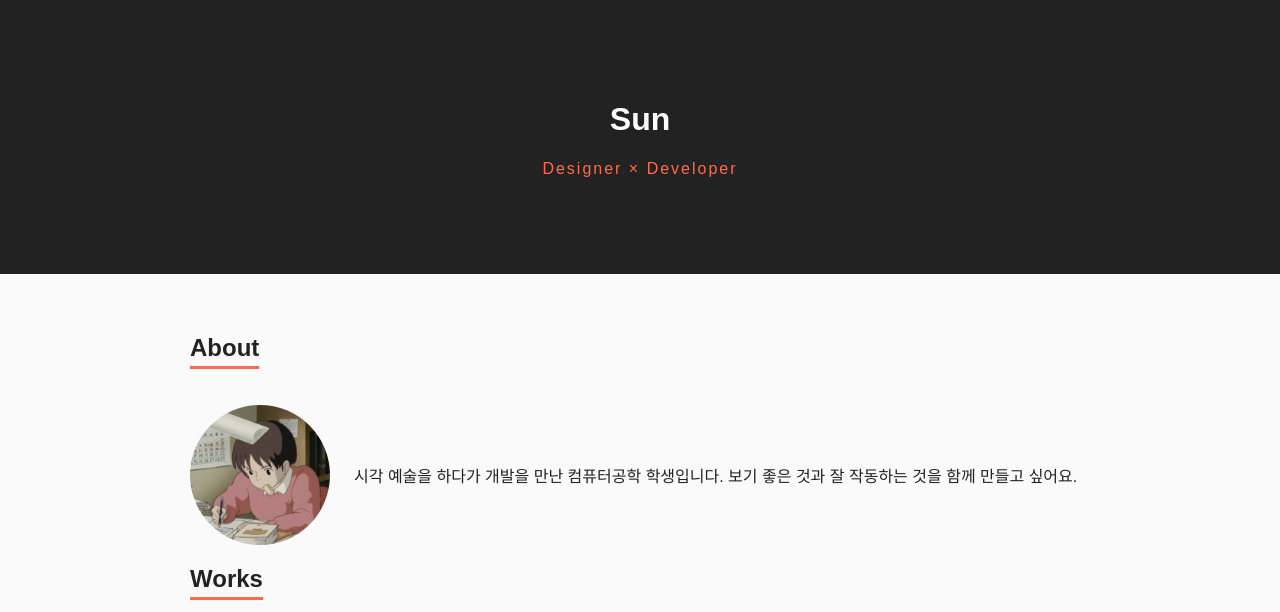
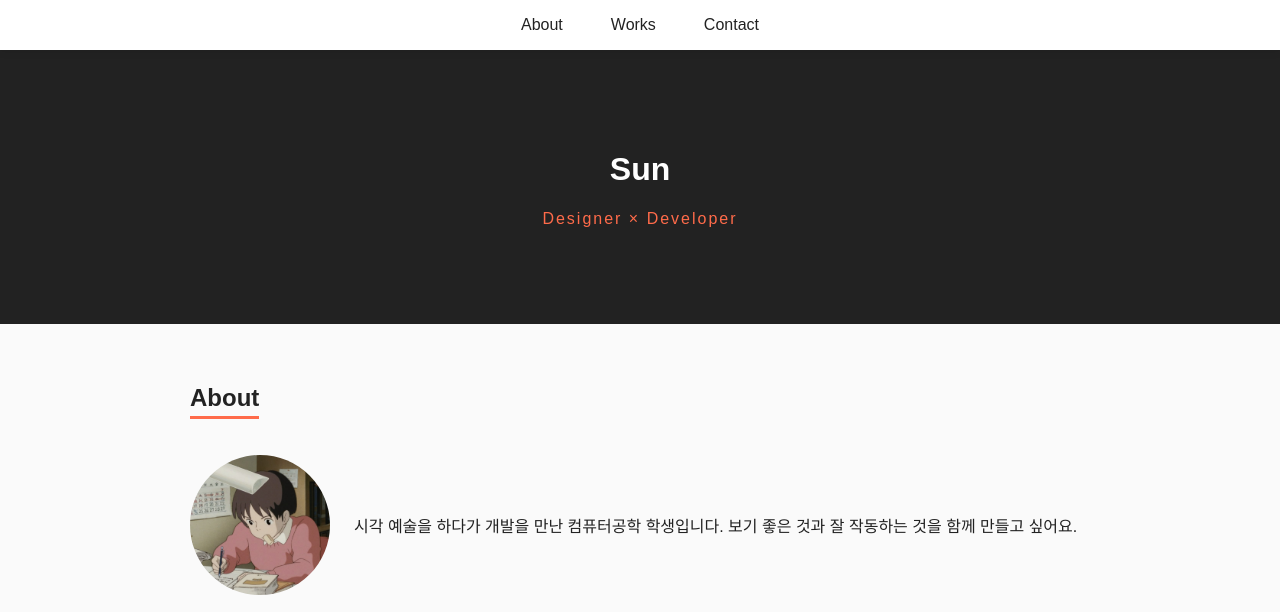
Before and after one commit to sun496/first-project, a plain HTML site: page index.html in a window 1280 px wide. Shown: the top 612 px of the page. Drawn offline with Linux system fonts and the light colour scheme.

Commit message:
feat: 상단 내비게이션 메뉴 추가

```diff
--- a/index.html
+++ b/index.html
@@ -7,6 +7,12 @@
   <link rel="stylesheet" href="style.css">
 </head>
 <body>
+  <nav>
+    <a href="#about">About</a>
+    <a href="#works">Works</a>
+    <a href="#contact">Contact</a>
+  </nav>
+
   <header>
     <h1>Sun</h1>
     <p>Designer × Developer</p>
--- a/style.css
+++ b/style.css
@@ -106,3 +106,33 @@ footer {
   object-fit: cover;
   flex-shrink: 0;
 }
+
+html {
+  scroll-behavior: smooth;
+}
+
+nav {
+  position: sticky;
+  top: 0;
+  z-index: 10;
+  display: flex;
+  justify-content: center;
+  gap: 8px;
+  background: #fff;
+  box-shadow: 0 2px 8px rgba(0, 0, 0, 0.08);
+}
+
+nav a {
+  padding: 16px 20px;
+  color: var(--text);
+  text-decoration: none;
+  transition: color 0.2s;
+}
+
+nav a:hover {
+  color: var(--accent);
+}
+
+section {
+  scroll-margin-top: 70px;
+}
```
